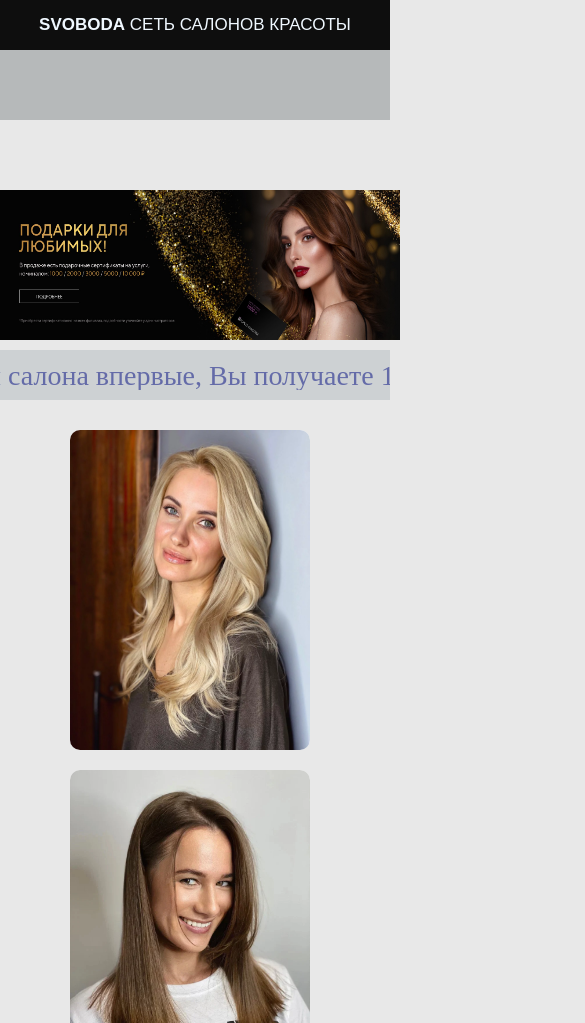
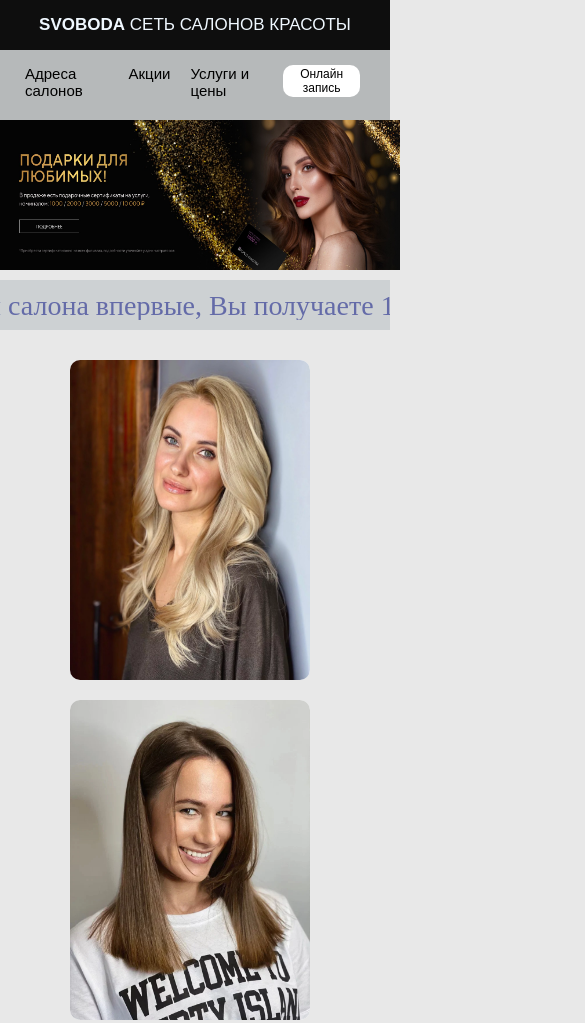
Before and after one commit to Nickita-jusctic/beauty-salon-lending, a plain HTML site: page index.html in a window 390 px wide. Shown: the top 1023 px of the page, 585 px wide, since content can reach past the window. Drawn offline with Linux system fonts and the light colour scheme.

Commit message:
Update main.css

```diff
--- a/css/main.css
+++ b/css/main.css
@@ -138,37 +138,6 @@ a{
     display: none;
     cursor: pointer;
 }
-@media (max-width: 1016px){
-    .nav-row{
-        background-color: hsl(0, 0%, 39%);
-        width: 100%;
-        margin: 0;
-        position: absolute;
-        display: none;
-        max-height: 0;
-        overflow: hidden;
-        position: absolute;
-        text-align: center;
-    }
-    .switcher:checked ~ .nav-row{
-        display: flex;
-        font-size: 15px;
-        max-height: 100%;
-        color: #fff;
-
-        transition: all .1s;
-    }
-    .hamburger{
-        display: block;
-        cursor: pointer;
-    }
-    .middle-page{
-       margin-top: 70px;
-    }
-}
-
-
-
 
 /* иконки с соц сетями */
 .nav-logo-title-items{
```
